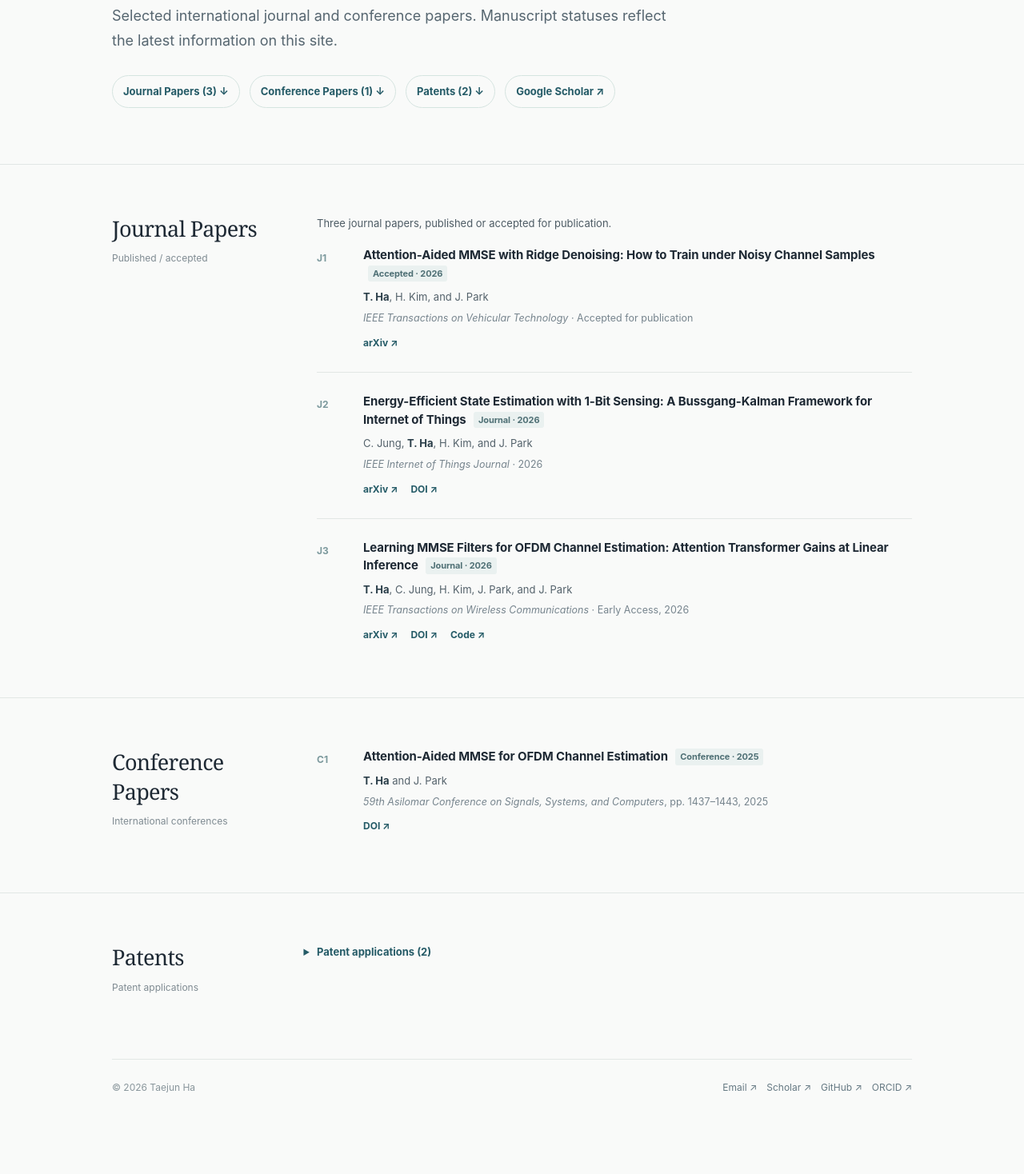
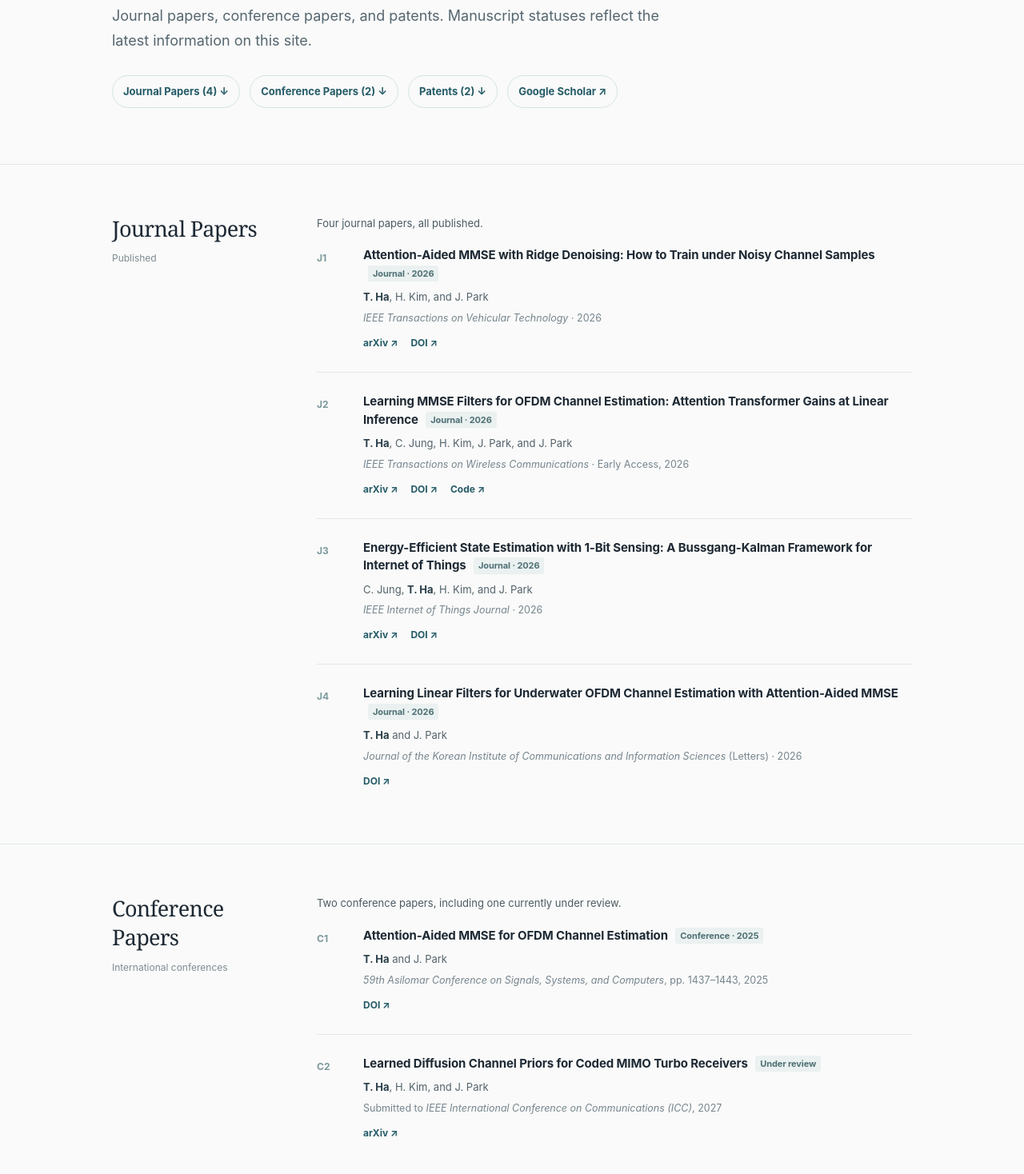
Before and after one commit to tj-ha/tj-ha.github.io, a plain HTML site: page publications.html in a window 1280 px wide. Shown: the part 292-1760 px from the top of the page at 80% size. Before the commit the page ends 1698 px from the top, so only its background shows below. Drawn offline with Linux system fonts and the light colour scheme.

Commit message:
List all publications and reframe research interests (#2)
Publications
- publications.html now lists every paper in the CV, numbered the same
  way: J1 TVT (now published, DOI added), J2 TWC, J3 IoT-J, J4 KICS
  letter (new), C1 Asilomar, C2 ICC 2027 submission (new, under review).
- Page lead, counts and section notes updated to match; 'international'
  dropped from the descriptions because the KICS letter is included.

Research interests
- Reframed as 'Wireless, Communication, Information for AI' on the home,
  research and about pages (eyebrow, lead, interests text, tags),
  keeping current physical-layer learning work as the present focus.

Public CV
- Research Interests paragraph reframed the same way.
- Publication list synced with the main CV ([J.1]-[J.4], [C.1]-[C.2]).
- PDF rebuilt from the updated source (still 2 pages).


Claude-Session: https://claude.ai/code/session_01FsKK6rDvGLrxQwBRGUcnTk

Co-authored-by: Claude <noreply@anthropic.com>

```diff
--- a/publications.html
+++ b/publications.html
@@ -3,7 +3,7 @@
 <head>
   <meta charset="utf-8">
   <meta name="viewport" content="width=device-width, initial-scale=1">
-  <meta name="description" content="International journal papers, conference papers, and patents by Taejun Ha.">
+  <meta name="description" content="Journal papers, conference papers, and patents by Taejun Ha.">
   <meta name="theme-color" content="#f9faf9">
   <title>Publications | Taejun Ha</title>
   <link rel="canonical" href="https://tj-ha.github.io/publications.html">
@@ -28,31 +28,40 @@
 <section class="page-hero container" aria-labelledby="page-title">
     <p class="eyebrow">Academic publications</p>
     <h1 id="page-title">Publications<span style="color:var(--accent)">.</span></h1>
-    <p class="page-lead">Selected international journal and conference papers. Manuscript statuses reflect the latest information on this site.</p>
+    <p class="page-lead">Journal papers, conference papers, and patents. Manuscript statuses reflect the latest information on this site.</p>
     <nav class="pub-jump" aria-label="Publication categories">
-      <a href="#journals">Journal Papers (3) ↓</a>
-      <a href="#conferences">Conference Papers (1) ↓</a>
+      <a href="#journals">Journal Papers (4) ↓</a>
+      <a href="#conferences">Conference Papers (2) ↓</a>
       <a href="#patents">Patents (2) ↓</a>
       <a href="https://scholar.google.com/citations?user=SCbCRH0AAAAJ" target="_blank" rel="noopener noreferrer">Google Scholar ↗</a>
     </nav>
   </section>
 <section class="section" id="journals" aria-labelledby="journals-heading">
     <div class="container section-head">
-      <div><h2 class="section-title" id="journals-heading">Journal Papers</h2><p class="section-sub">Published / accepted</p></div>
+      <div><h2 class="section-title" id="journals-heading">Journal Papers</h2><p class="section-sub">Published</p></div>
       <div class="section-body">
-        <p class="pub-category-note">Three journal papers, published or accepted for publication.</p>
+        <p class="pub-category-note">Four journal papers, all published.</p>
         <ol class="pub-list">
 <li class="pub">
               <span class="pub-num">J1</span>
               <div>
-                <p class="pub-title">Attention-Aided MMSE with Ridge Denoising: How to Train under Noisy Channel Samples <span class="pill">Accepted · 2026</span></p>
+                <p class="pub-title">Attention-Aided MMSE with Ridge Denoising: How to Train under Noisy Channel Samples <span class="pill">Journal · 2026</span></p>
                 <p class="pub-authors"><strong>T. Ha</strong>, H. Kim, and J. Park</p>
-                <p class="pub-meta"><em>IEEE Transactions on Vehicular Technology</em> · Accepted for publication</p>
-                <div class="pub-links"><a href="https://arxiv.org/abs/2608.15945" target="_blank" rel="noopener noreferrer">arXiv ↗</a></div>
+                <p class="pub-meta"><em>IEEE Transactions on Vehicular Technology</em> · 2026</p>
+                <div class="pub-links"><a href="https://arxiv.org/abs/2608.15945" target="_blank" rel="noopener noreferrer">arXiv ↗</a> <a href="https://doi.org/10.1109/TVT.2026.3741785" target="_blank" rel="noopener noreferrer">DOI ↗</a></div>
               </div>
             </li>
 <li class="pub">
               <span class="pub-num">J2</span>
+              <div>
+                <p class="pub-title">Learning MMSE Filters for OFDM Channel Estimation: Attention Transformer Gains at Linear Inference <span class="pill">Journal · 2026</span></p>
+                <p class="pub-authors"><strong>T. Ha</strong>, C. Jung, H. Kim, J. Park, and J. Park</p>
+                <p class="pub-meta"><em>IEEE Transactions on Wireless Communications</em> · Early Access, 2026</p>
+                <div class="pub-links"><a href="https://arxiv.org/abs/2506.00452" target="_blank" rel="noopener noreferrer">arXiv ↗</a> <a href="https://doi.org/10.1109/TWC.2026.3756966" target="_blank" rel="noopener noreferrer">DOI ↗</a> <a href="https://github.com/TaeJun1999/Attention-aided-MMSE" target="_blank" rel="noopener noreferrer">Code ↗</a></div>
+              </div>
+            </li>
+<li class="pub">
+              <span class="pub-num">J3</span>
               <div>
                 <p class="pub-title">Energy-Efficient State Estimation with 1-Bit Sensing: A Bussgang-Kalman Framework for Internet of Things <span class="pill">Journal · 2026</span></p>
                 <p class="pub-authors">C. Jung, <strong>T. Ha</strong>, H. Kim, and J. Park</p>
@@ -61,12 +70,12 @@
               </div>
             </li>
 <li class="pub">
-              <span class="pub-num">J3</span>
+              <span class="pub-num">J4</span>
               <div>
-                <p class="pub-title">Learning MMSE Filters for OFDM Channel Estimation: Attention Transformer Gains at Linear Inference <span class="pill">Journal · 2026</span></p>
-                <p class="pub-authors"><strong>T. Ha</strong>, C. Jung, H. Kim, J. Park, and J. Park</p>
-                <p class="pub-meta"><em>IEEE Transactions on Wireless Communications</em> · Early Access, 2026</p>
-                <div class="pub-links"><a href="https://arxiv.org/abs/2506.00452" target="_blank" rel="noopener noreferrer">arXiv ↗</a> <a href="https://doi.org/10.1109/TWC.2026.3756966" target="_blank" rel="noopener noreferrer">DOI ↗</a> <a href="https://github.com/TaeJun1999/Attention-aided-MMSE" target="_blank" rel="noopener noreferrer">Code ↗</a></div>
+                <p class="pub-title">Learning Linear Filters for Underwater OFDM Channel Estimation with Attention-Aided MMSE <span class="pill">Journal · 2026</span></p>
+                <p class="pub-authors"><strong>T. Ha</strong> and J. Park</p>
+                <p class="pub-meta"><em>Journal of the Korean Institute of Communications and Information Sciences</em> (Letters) · 2026</p>
+                <div class="pub-links"><a href="https://doi.org/10.7840/kics.2026.51.1.121" target="_blank" rel="noopener noreferrer">DOI ↗</a></div>
               </div>
             </li>
         </ol>
@@ -77,6 +86,7 @@
     <div class="container section-head">
       <div><h2 class="section-title" id="conferences-heading">Conference Papers</h2><p class="section-sub">International conferences</p></div>
       <div class="section-body">
+        <p class="pub-category-note">Two conference papers, including one currently under review.</p>
         <ol class="pub-list">
 <li class="pub">
               <span class="pub-num">C1</span>
@@ -85,6 +95,15 @@
                 <p class="pub-authors"><strong>T. Ha</strong> and J. Park</p>
                 <p class="pub-meta"><em>59th Asilomar Conference on Signals, Systems, and Computers</em>, pp. 1437–1443, 2025</p>
                 <div class="pub-links"><a href="https://doi.org/10.1109/IEEECONF67917.2025.11443463" target="_blank" rel="noopener noreferrer">DOI ↗</a></div>
+              </div>
+            </li>
+<li class="pub">
+              <span class="pub-num">C2</span>
+              <div>
+                <p class="pub-title">Learned Diffusion Channel Priors for Coded MIMO Turbo Receivers <span class="pill">Under review</span></p>
+                <p class="pub-authors"><strong>T. Ha</strong>, H. Kim, and J. Park</p>
+                <p class="pub-meta">Submitted to <em>IEEE International Conference on Communications (ICC)</em>, 2027</p>
+                <div class="pub-links"><a href="https://arxiv.org/abs/2611.02486" target="_blank" rel="noopener noreferrer">arXiv ↗</a></div>
               </div>
             </li>
         </ol>
```
Also changed, not shown: about.html (+1 -1 lines), index.html (+6 -6 lines), research.html (+8 -5 lines), 2 other files.
